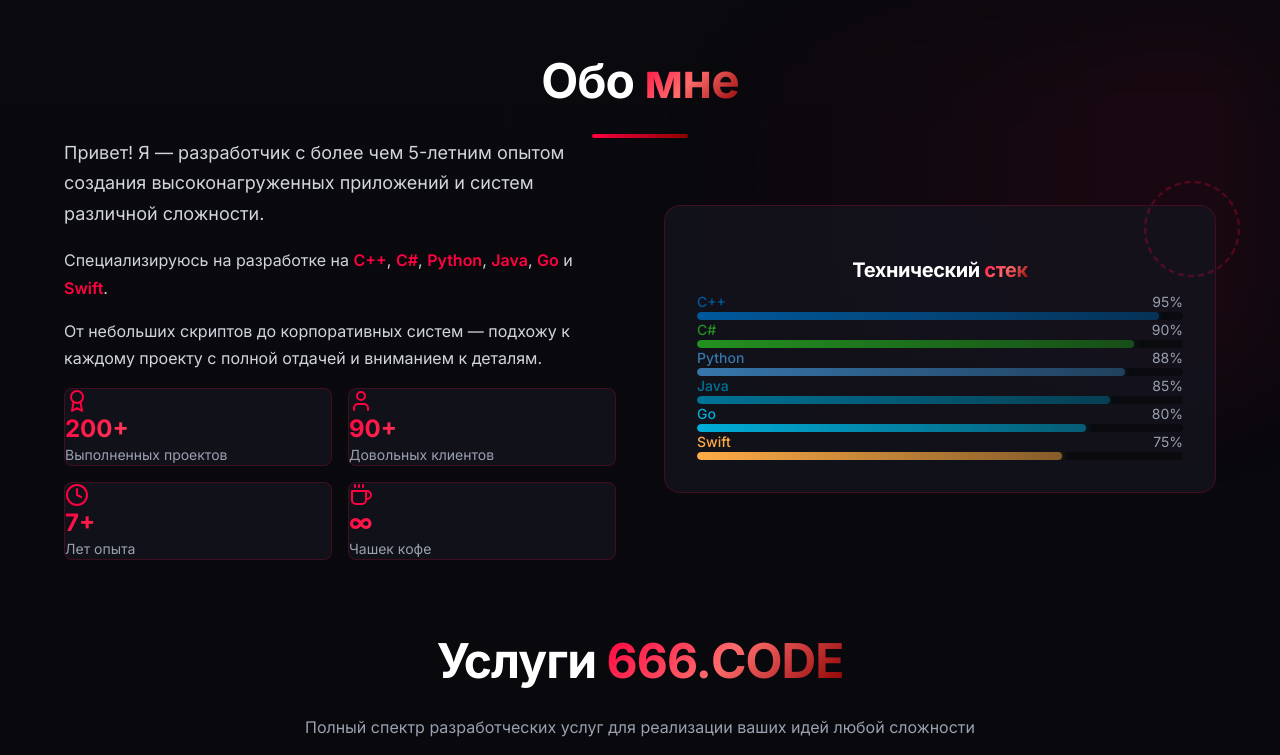
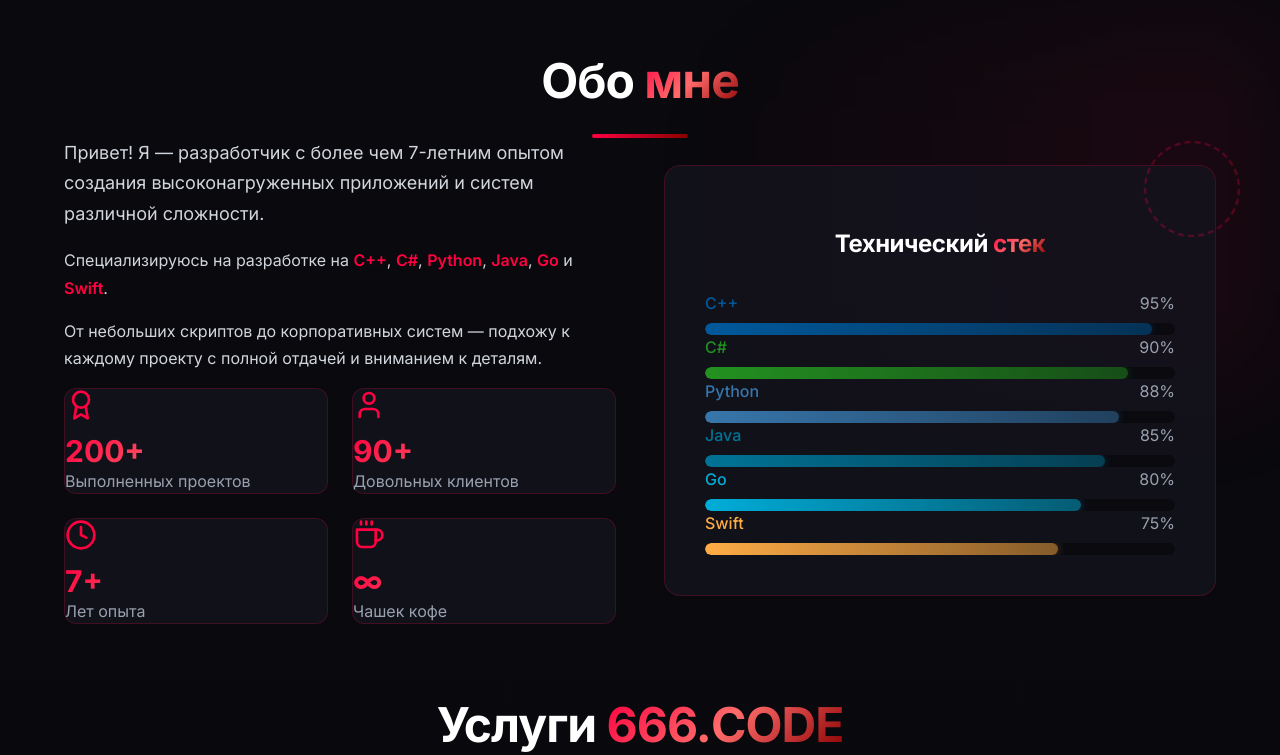
Before and after one commit to 666Code-x/triplesixcode, a Next.js app: page / in a window 1280 px wide. Shown: the part 820-1575 px from the top of the page. Built offline with nearby package versions, Linux system fonts and the light colour scheme.

Commit message:
Minor fixes

```diff
--- a/src/app/globals.css
+++ b/src/app/globals.css
@@ -291,6 +291,11 @@
   padding-right: 2rem;
 }
 
+.px-6 {
+  padding-left: 1.5rem;
+  padding-right: 1.5rem;
+}
+
 .px-12 {
   padding-left: 3rem;
   padding-right: 3rem;
@@ -310,6 +315,10 @@
   padding: 2rem;
 }
 
+.p-10 {
+  padding: 2.5rem;
+}
+
 /* Font size fallbacks */
 .text-sm {
   font-size: 0.875rem;
@@ -325,6 +334,41 @@
 
 .text-xl {
   font-size: 1.25rem;
+}
+
+.text-2xl {
+  font-size: 1.5rem;
+}
+
+.text-3xl {
+  font-size: 1.875rem;
+}
+
+/* Height fallbacks */
+.h-3 {
+  height: 0.75rem;
+}
+
+.h-8 {
+  height: 2rem;
+}
+
+/* Width fallbacks */
+.w-8 {
+  width: 2rem;
+}
+
+/* Margin fallbacks */
+.mb-2 {
+  margin-bottom: 0.5rem;
+}
+
+.mb-3 {
+  margin-bottom: 0.75rem;
+}
+
+.mb-8 {
+  margin-bottom: 2rem;
 }
 
 /* Border radius fallbacks */
--- a/src/app/sections/About.tsx
+++ b/src/app/sections/About.tsx
@@ -55,7 +55,7 @@
           >
             <div className="space-y-6 text-gray-300 leading-relaxed">
               <p className="text-lg">
-                Привет! Я — разработчик с более чем 5-летним опытом создания
+                Привет! Я — разработчик с более чем 7-летним опытом создания
                 высоконагруженных приложений и систем различной сложности.
               </p>
               <p>
@@ -73,7 +73,7 @@
               </p>
             </div>
 
-            <div className="grid grid-cols-2 gap-4 mt-8">
+            <div className="grid grid-cols-2 gap-6 mt-8">
               {stats.map((stat, index) => (
                 <motion.div
                   key={stat.label}
@@ -82,11 +82,11 @@
                   viewport={{ once: true }}
                   transition={{ delay: index * 0.1 }}
                   whileHover={{ scale: 1.05 }}
-                  className="p-4 bg-666-gray/50 rounded-lg border border-666-red/20 glow-card"
+                  className="p-6 bg-666-gray/50 rounded-xl border border-666-red/20 glow-card"
                 >
-                  <stat.icon className="w-6 h-6 text-666-red mb-2" />
-                  <div className="text-2xl font-bold gradient-text">{stat.value}</div>
-                  <div className="text-sm text-gray-400">{stat.label}</div>
+                  <stat.icon className="w-8 h-8 text-666-red mb-3" />
+                  <div className="text-3xl font-bold gradient-text">{stat.value}</div>
+                  <div className="text-base text-gray-400">{stat.label}</div>
                 </motion.div>
               ))}
             </div>
@@ -99,12 +99,12 @@
             transition={{ duration: 0.8 }}
             className="relative"
           >
-            <div className="relative bg-666-gray/50 rounded-2xl p-8 border border-666-red/20 glow-card">
-              <h3 className="text-xl font-bold mb-6 text-center">
+            <div className="relative bg-666-gray/50 rounded-2xl p-10 border border-666-red/20 glow-card">
+              <h3 className="text-2xl font-bold mb-8 text-center">
                 Технический <span className="gradient-text">стек</span>
               </h3>
 
-              <div className="space-y-4">
+              <div className="space-y-5">
                 {[
                   { name: 'C++', level: 95, color: '#00599C' },
                   { name: 'C#', level: 90, color: '#239120' },
@@ -120,13 +120,13 @@
                     viewport={{ once: true }}
                     transition={{ delay: index * 0.1 }}
                   >
-                    <div className="flex justify-between mb-1">
-                      <span className="text-sm font-medium" style={{ color: skill.color }}>
+                    <div className="flex justify-between mb-2">
+                      <span className="text-base font-medium" style={{ color: skill.color }}>
                         {skill.name}
                       </span>
-                      <span className="text-sm text-gray-400">{skill.level}%</span>
+                      <span className="text-base text-gray-400">{skill.level}%</span>
                     </div>
-                    <div className="h-2 bg-666-black rounded-full overflow-hidden">
+                    <div className="h-3 bg-666-black rounded-full overflow-hidden">
                       <motion.div
                         initial={{ width: 0 }}
                         whileInView={{ width: `${skill.level}%` }}
--- a/src/app/sections/Hero.tsx
+++ b/src/app/sections/Hero.tsx
@@ -111,11 +111,11 @@
           className="relative"
         >
           <div className="bg-[#1a1a25] rounded-xl overflow-hidden border border-[#ff0040]/20 shadow-[0_0_30px_rgba(255,0,64,0.15)]">
-            <div className="bg-[#0a0a0f]/80 px-6 py-4 flex items-center gap-3 border-b border-[#ff0040]/10">
+            <div className="bg-[#0a0a0f]/80 px-8 py-4 flex items-center gap-3 border-b border-[#ff0040]/10">
               <div className="w-3 h-3 rounded-full bg-red-500" />
               <div className="w-3 h-3 rounded-full bg-yellow-500" />
               <div className="w-3 h-3 rounded-full bg-green-500" />
-              <span className="ml-4 text-sm text-gray-500 font-mono">dev.ts</span>
+              <span className="ml-6 text-sm text-gray-500 font-mono">dev.ts</span>
             </div>
 
             <div className="p-8 font-mono text-base bg-[#0a0a0f]/50">
```
